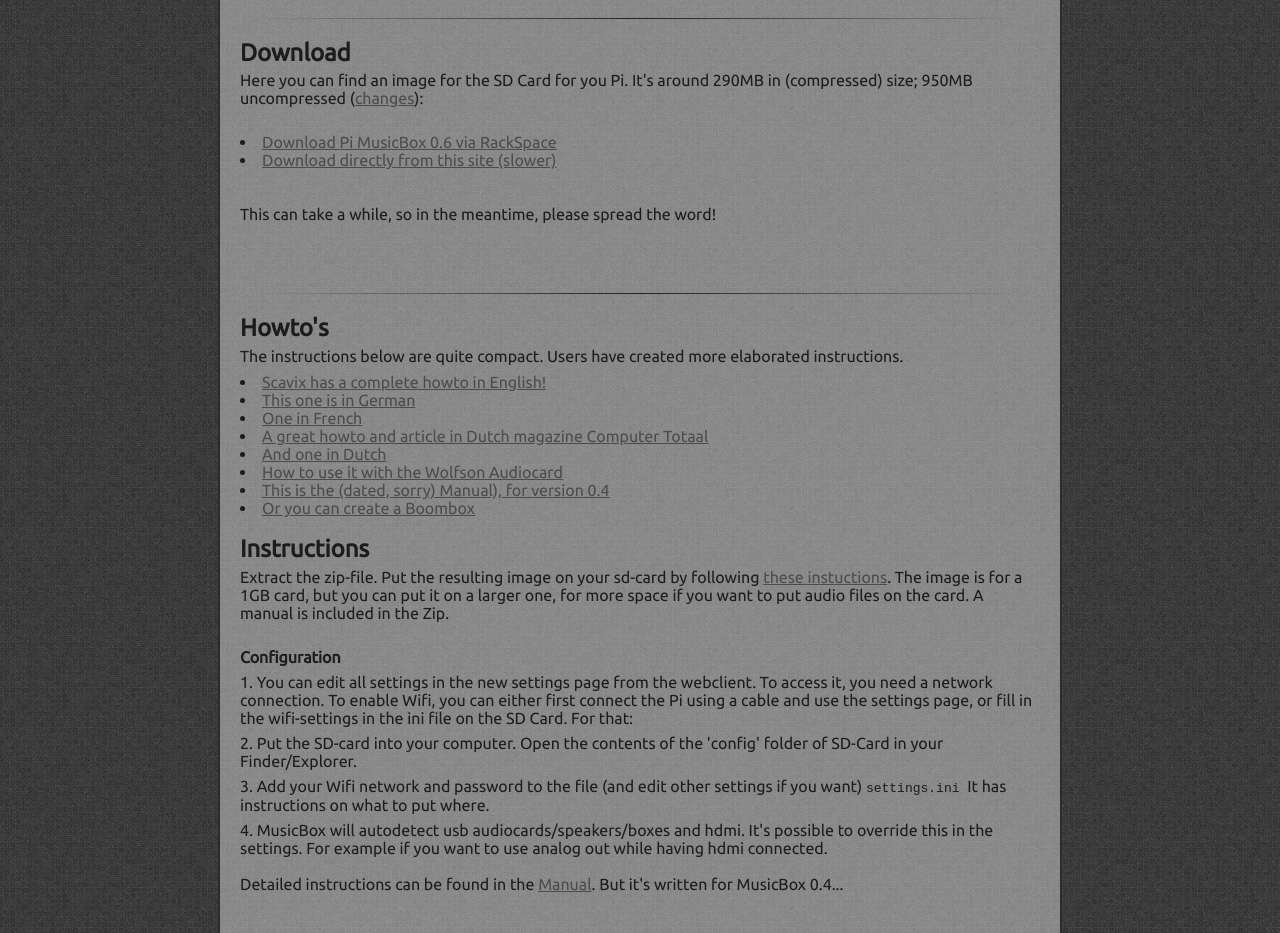
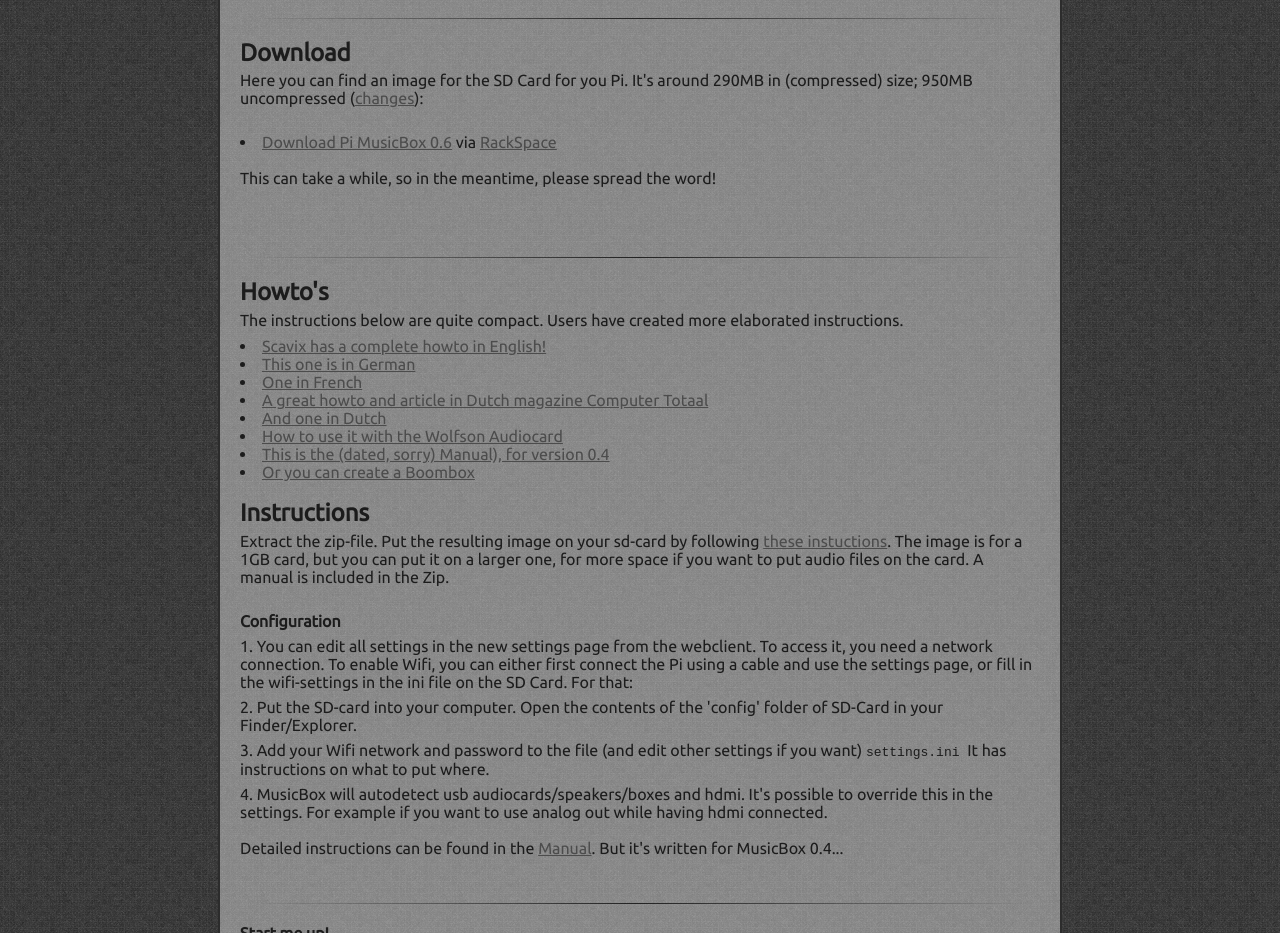
Before and after one commit to pimusicbox/pimusicbox.github.io, a plain HTML site: page index.html in a window 1280 px wide. Shown: the part 1400-2333 px from the top of the page. Drawn offline with nearby package versions, Linux system fonts and the light colour scheme.

Commit message:
Only provide downloads from dl.mopidy.com

```diff
--- a/index.html
+++ b/index.html
@@ -133,12 +133,7 @@
         <h2>Download</h2>
         <p>Here you can find an image for the SD Card for you Pi. It's around 290MB in (compressed) size; 950MB uncompressed (<a href="https://github.com/woutervanwijk/Pi-MusicBox/blob/master/changes.rst">changes</a>):<br/><br/>
             <ul>
-
-
-                <li><a href="http://dl.mopidy.com/musicbox0.6.zip">Download Pi MusicBox 0.6 via </a> <a href="http://www.rackspace.com">RackSpace</a> </li>
-                <li><a href="musicbox0.6.zip">Download directly from this site (slower)</a></li><br/>
-
-
+                <li><a href="http://dl.mopidy.com/musicbox0.6.zip">Download Pi MusicBox 0.6</a> via <a href="http://www.rackspace.com">RackSpace</a> </li>
             </ul>
   <!--   <a href="prerelease.html">Head overhere to download the latest prerelease-version, including support for the Pi 2!</a><br/><br/>
 -->
```
